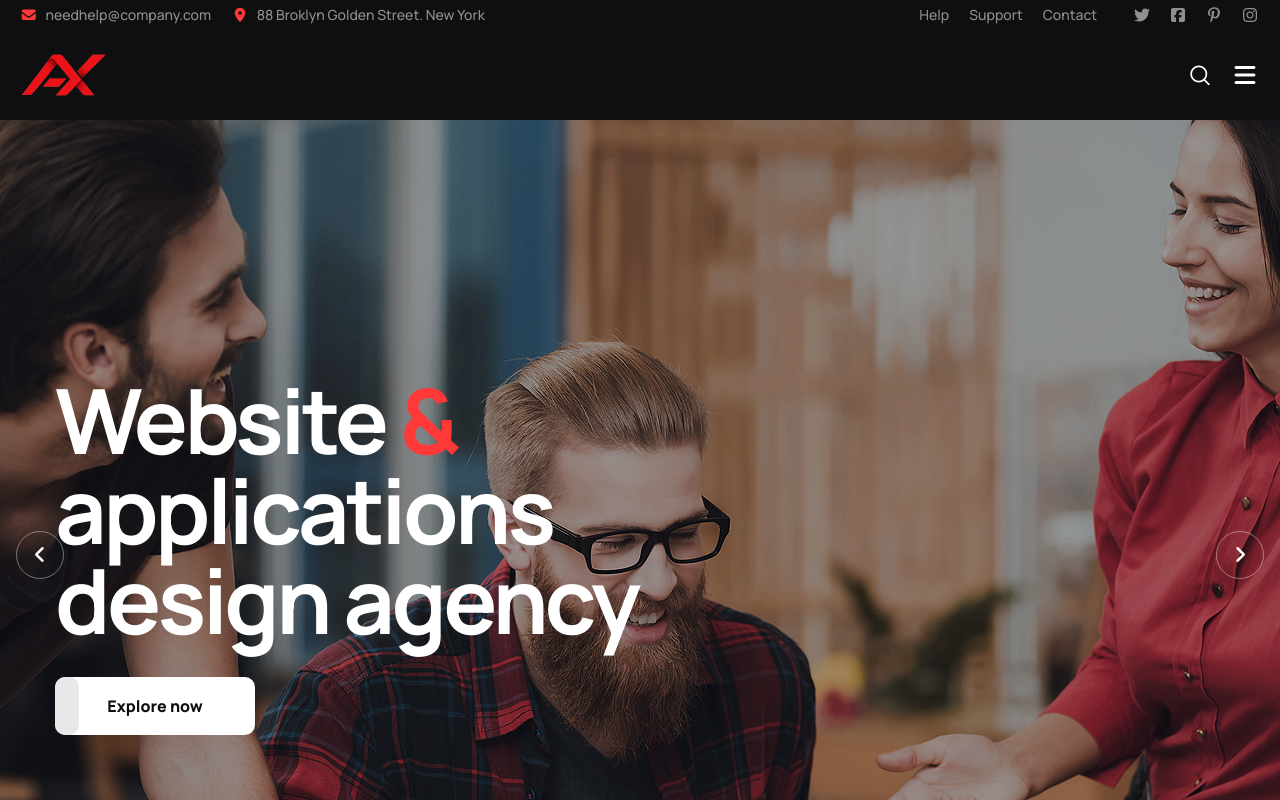
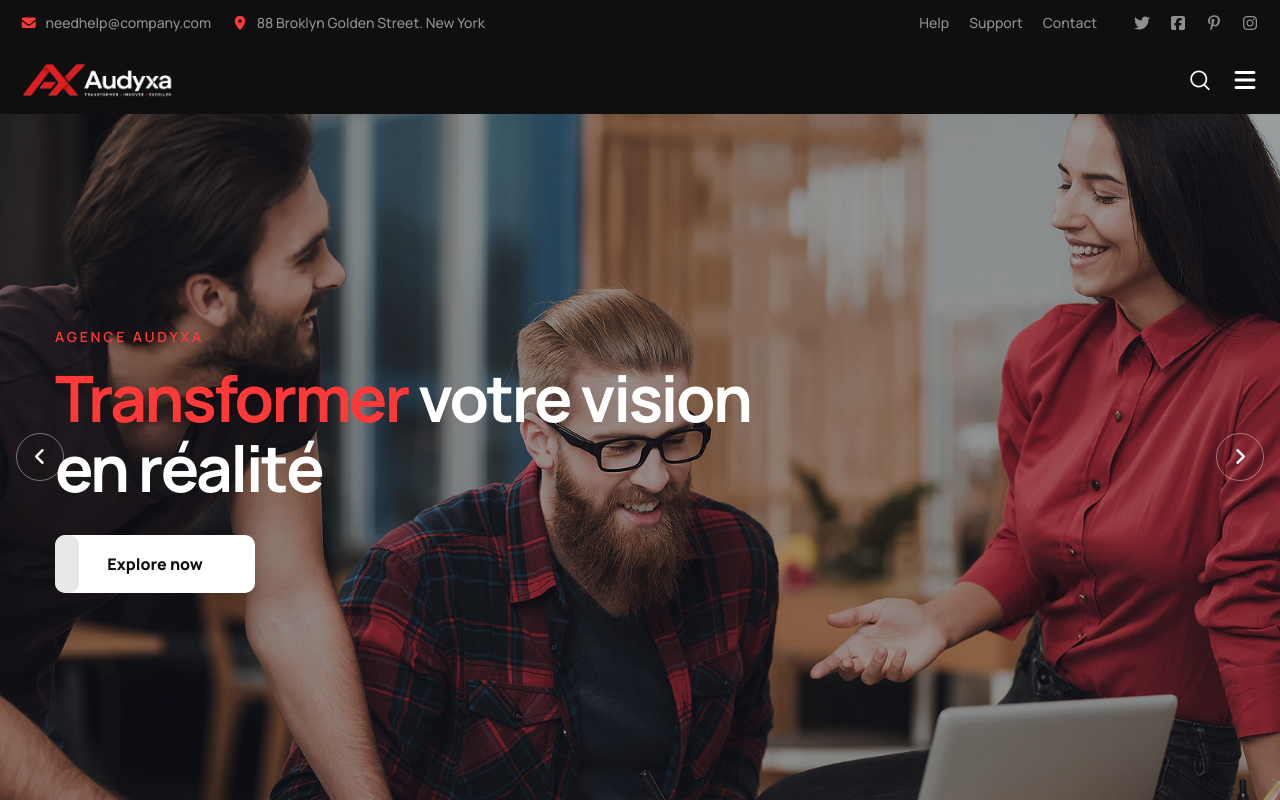
Before and after one commit to Deal-Club/audyxa-web, a Next.js app: page / in a window 1280 px wide. Shown: the top 800 px of the page. Built offline with nearby package versions, Linux system fonts and the light colour scheme.

Commit message:
feat: hero 100vh (header inclus), 3 slides Transformer/Innover/Exceller, logo blanc sur fond sombre, header compact

```diff
--- a/src/components/footer.tsx
+++ b/src/components/footer.tsx
@@ -45,7 +45,7 @@ export function Footer() {
             <div className="footer-widget about-widget">
               <div className="logo mb-[25px]">
                 <Link href="/">
-                  <Image src="/images/logo-mark.png" alt="Audyxa" width={87} height={44} className="h-[44px] w-[87px]" />
+                  <Image src="/images/logo-full-white.png" alt="Audyxa" width={154} height={40} className="h-[40px] w-[154px]" />
                 </Link>
               </div>
               <div className="text mb-5 text-[15px] leading-[30px] text-[#8f8f8f]">
--- a/src/components/header.tsx
+++ b/src/components/header.tsx
@@ -1,6 +1,6 @@
 "use client";
 
-import { useEffect, useState } from "react";
+import { useEffect, useRef, useState } from "react";
 import Link from "next/link";
 import Image from "next/image";
 import { cn } from "@/lib/utils";
@@ -17,6 +17,7 @@ export function Header() {
   const [isSticky, setIsSticky] = useState(false);
   const [mobileOpen, setMobileOpen] = useState(false);
   const [searchOpen, setSearchOpen] = useState(false);
+  const headerRef = useRef<HTMLElement>(null);
 
   useEffect(() => {
     const onScroll = () => setIsSticky(window.scrollY > 100);
@@ -29,11 +30,26 @@ export function Header() {
     document.body.classList.toggle("mobile-menu-visible", mobileOpen);
   }, [mobileOpen]);
 
+  // Publie la hauteur réelle du header (variable selon les breakpoints) en
+  // variable CSS, pour que le hero puisse remplir exactement le reste de
+  // l'écran (100vh - header) sans jamais dépasser la fenêtre au chargement.
+  useEffect(() => {
+    const el = headerRef.current;
+    if (!el) return;
+    const setVar = () => {
+      document.documentElement.style.setProperty("--header-height", `${el.offsetHeight}px`);
+    };
+    setVar();
+    const observer = new ResizeObserver(setVar);
+    observer.observe(el);
+    return () => observer.disconnect();
+  }, []);
+
   return (
     <>
-      <header className="main-header header-style-one relative z-30">
+      <header ref={headerRef} className="main-header header-style-one relative z-30">
         <div className="header-top hidden bg-theme-1 lg:block">
-          <div className="inner-container mx-auto flex max-w-none items-center justify-between px-5 py-0 [@media(min-width:1440px)]:px-20">
+          <div className="inner-container mx-auto flex max-w-none items-center justify-between px-5 py-[8px] [@media(min-width:1440px)]:px-20">
             <div className="top-left">
               <ul className="flex items-center">
                 <li className="mr-5 flex items-center gap-2 text-sm text-[#8f8f8f]">
@@ -67,10 +83,10 @@ export function Header() {
 
         <div className="header-lower bg-theme-1">
           <div className="mx-auto px-5 [@media(min-width:1440px)]:px-20">
-            <div className="main-box flex h-[90px] items-center justify-between [@media(min-width:1440px)]:h-[115px]">
+            <div className="main-box flex h-[68px] items-center justify-between [@media(min-width:1440px)]:h-[80px]">
               <div className="logo-box">
-                <Link href="/" className="logo block w-[87px]">
-                  <Image src="/images/logo-mark.png" alt="Audyxa" width={87} height={44} priority className="h-[44px] w-[87px]" />
+                <Link href="/" className="logo block w-[154px]">
+                  <Image src="/images/logo-full-white.png" alt="Audyxa" width={154} height={40} priority className="h-[40px] w-[154px]" />
                 </Link>
               </div>
 
@@ -195,8 +211,8 @@ export function Header() {
           )}
         >
           <div className="upper-box mb-6 flex items-center justify-between">
-            <Link href="/" className="nav-logo block w-[71px]" onClick={() => setMobileOpen(false)}>
-              <Image src="/images/logo-mark.png" alt="Audyxa" width={71} height={36} className="h-[36px] w-[71px]" />
+            <Link href="/" className="nav-logo block w-[123px]" onClick={() => setMobileOpen(false)}>
+              <Image src="/images/logo-full-white.png" alt="Audyxa" width={123} height={32} className="h-[32px] w-[123px]" />
             </Link>
             <button
               type="button"
--- a/src/components/main-slider.tsx
+++ b/src/components/main-slider.tsx
@@ -7,19 +7,37 @@ import { cn } from "@/lib/utils";
 
 interface Slide {
   image: string;
+  kicker: string;
+  title: string;
+  highlight: string;
 }
 
 /**
- * Reconstruction du Revolution Slider du site source (plugins/revolution +
- * js/main-slider-script.js) : 2 slides identiques en contenu (seul le fond
- * change, comme sur le site), délai de 10s, transition "zoomout", légende en
- * fade-up (Power3.easeInOut, 1.5s, départ décalé de 1s — reproduit ici via
- * une keyframe CSS locale). Pas de Ken Burns : aucun data-kenburns n'est
- * défini sur les slides source.
+ * Hero Audyxa : 3 slides reprenant la signature de marque
+ * "Transformer • Innover • Exceller" (cf. logo), un mot mis en avant en rouge
+ * par slide. Défilement et animation de légende repris de la reconstruction
+ * du Revolution Slider du thème source (délai 10s, transition fondu/zoom,
+ * légende en fade-up décalée).
  */
 const SLIDES: Slide[] = [
-  { image: "/images/main-slider/1.jpg" },
-  { image: "/images/main-slider/2.jpg" },
+  {
+    image: "/images/main-slider/1.jpg",
+    kicker: "Agence Audyxa",
+    title: "Transformer votre vision en réalité",
+    highlight: "Transformer",
+  },
+  {
+    image: "/images/main-slider/2.jpg",
+    kicker: "Agence Audyxa",
+    title: "Innover pour rester en avance",
+    highlight: "Innover",
+  },
+  {
+    image: "/images/background/2.jpg",
+    kicker: "Agence Audyxa",
+    title: "Exceller dans chaque projet",
+    highlight: "Exceller",
+  },
 ];
 
 const DELAY_MS = 10000;
@@ -38,7 +56,10 @@ export function MainSlider() {
 
   return (
     <section className="main-slider relative overflow-hidden">
-      <div className="relative h-[800px] w-full [@media(min-width:1200px)]:h-[870px]">
+      <div
+        className="relative min-h-[480px] w-full"
+        style={{ height: "calc(100vh - var(--header-height, 120px))" }}
+      >
         {SLIDES.map((slide, i) => (
           <div
             key={i}
@@ -60,11 +81,24 @@ export function MainSlider() {
         ))}
 
         <div className="auto-container relative z-20 flex h-full items-center">
-          <div key={index} className="main-slider-caption max-w-[750px]">
-            <h1 className="animate-[heroCaptionIn_1.5s_1s_both_cubic-bezier(0.19,1,0.22,1)] text-[56px] leading-[1.05] font-bold text-white [@media(min-width:1200px)]:text-[90px] [@media(min-width:1200px)]:leading-[1em]">
-              Website <span className="text-theme-2">&amp;</span> <br />
-              applications <br />
-              design agency
+          {SLIDES.map(
+            (slide, i) =>
+              i === index && (
+                <div key={i} className="main-slider-caption max-w-[750px]">
+                  <span
+                    className="animate-[heroCaptionIn_1.5s_1s_both_cubic-bezier(0.19,1,0.22,1)] mb-4 inline-block text-sm font-semibold tracking-[0.2em] text-theme-2 uppercase"
+                  >
+                    {slide.kicker}
+                  </span>
+                  <h1 className="animate-[heroCaptionIn_1.5s_1s_both_cubic-bezier(0.19,1,0.22,1)] text-[44px] leading-[1.1] font-bold text-white [@media(min-width:1200px)]:text-[64px] [@media(min-width:1200px)]:leading-[1.1em]">
+                    {slide.title.split(slide.highlight).map((part, partIndex, arr) => (
+                      <span key={partIndex}>
+                        {part}
+                        {partIndex < arr.length - 1 ? (
+                          <span className="text-theme-2">{slide.highlight}</span>
+                        ) : null}
+                      </span>
+                    ))}
                   </h1>
                   <div className="btn-box mt-8 animate-[heroCaptionIn_1.5s_1s_both_cubic-bezier(0.19,1,0.22,1)]">
                     <ThemeBtn href="/about" light className="theme-btn min-w-[200px]!">
@@ -72,6 +106,8 @@ export function MainSlider() {
                     </ThemeBtn>
                   </div>
                 </div>
+              )
+          )}
         </div>
 
         <button
```
Also changed, not shown: public/images/logo-full-white.png (added). Lines whose indentation alone changed are shown as unchanged.
